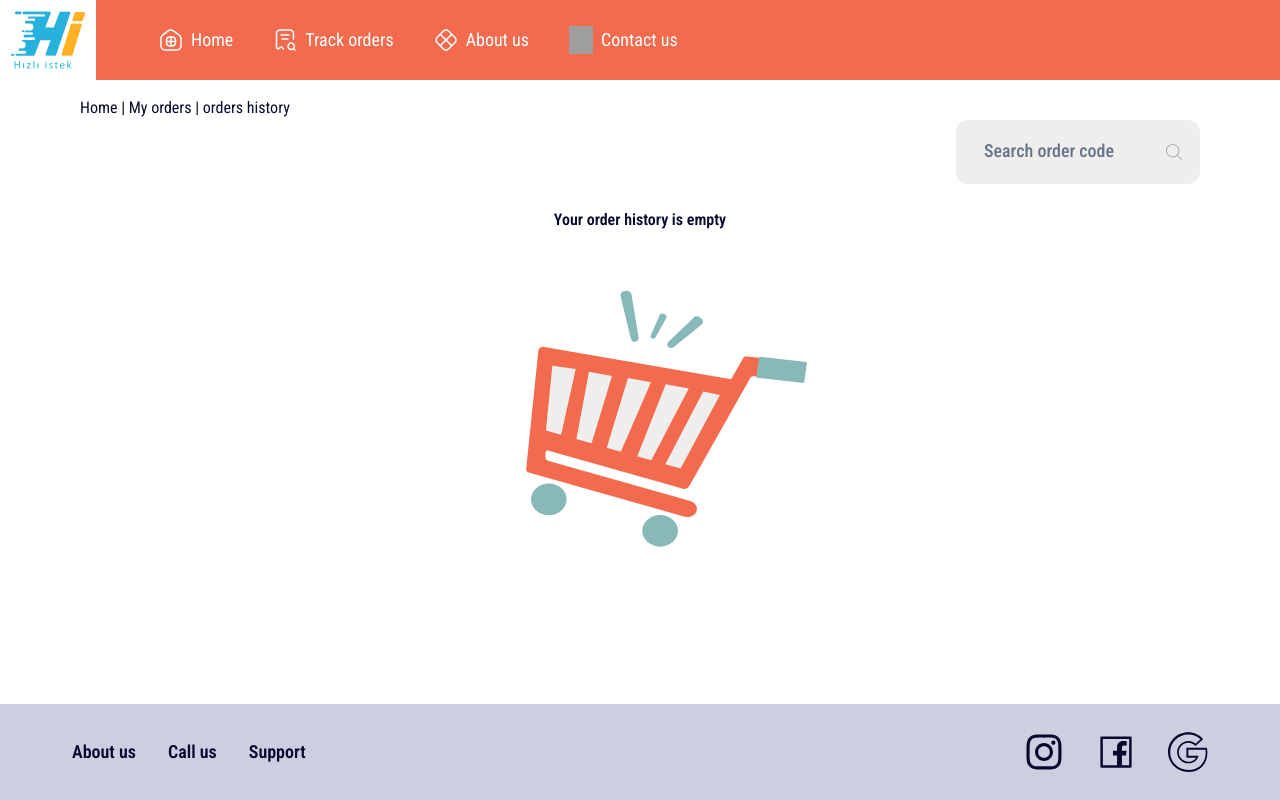
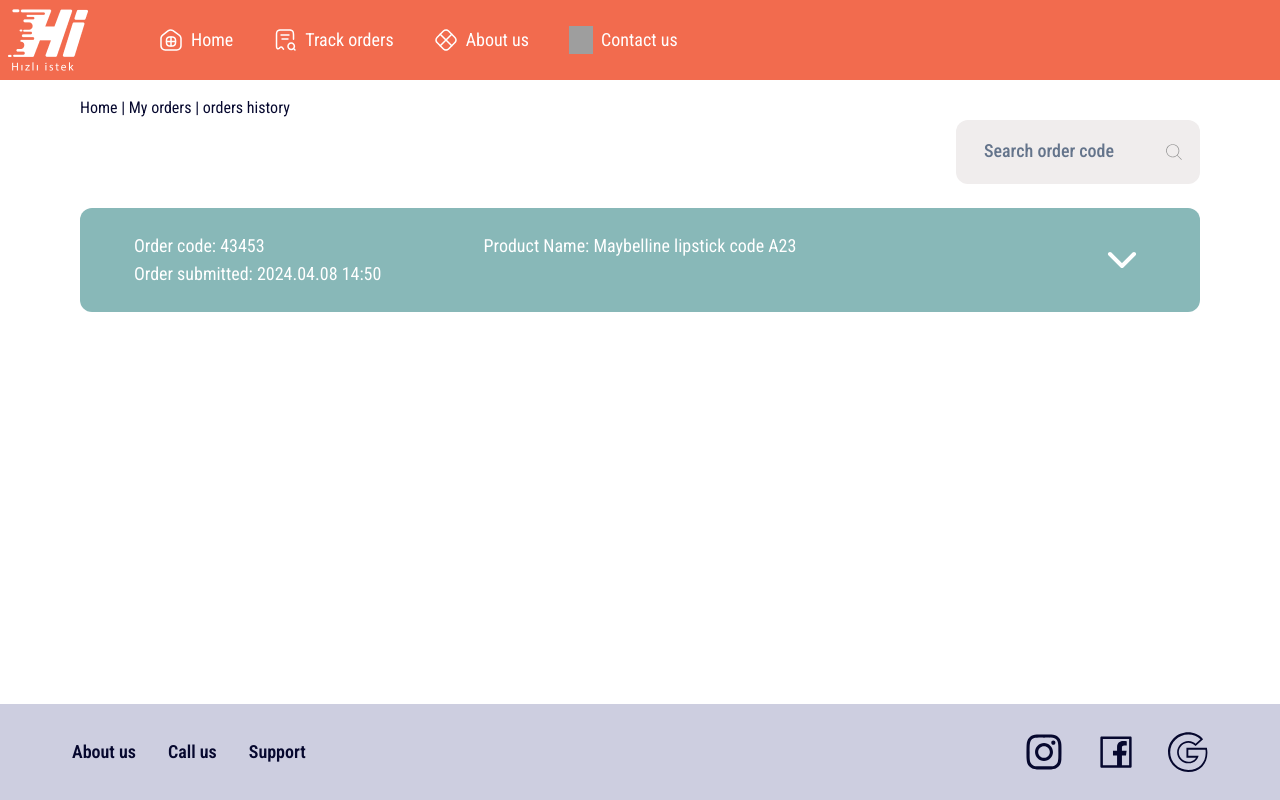
Before and after one commit to sepehrsylvanus/hizli-istek, a Next.js app: page /history in a window 1280 px wide. Built offline with nearby package versions, Linux system fonts and the light colour scheme; no server answers; grey boxes are pictures that could not be loaded; a web font is replaced by a local one.

Commit message:
fix logo

```diff
--- a/app/(pages)/history/history.module.css
+++ b/app/(pages)/history/history.module.css
@@ -2,3 +2,6 @@
   font-weight: 500;
   font-size: 18px;
 }
+.customIcon::after {
+  font-size: 48px;
+}
--- a/app/(pages)/history/page.tsx
+++ b/app/(pages)/history/page.tsx
@@ -23,14 +23,16 @@ const OrderHistory = () => {
         />
       </div>
       <div className="historyContainer mt-6">
-        {/* <Accordion type="single" collapsible>
+        <Accordion type="single" collapsible>
           <AccordionItem value="item-1">
-            <AccordionTrigger className="bg-secondary px-[3em] py-6 rounded-xl  relative text-onColor -mb-3">
+            <AccordionTrigger
+              className={`bg-secondary px-[3em] py-6 rounded-xl  relative text-onColor -mb-3 text-lg ${styles.customIcon}`}
+            >
               <div className="flex w-full ">
-                <div className="historyDetails ">
-                  <p className="text-onColor">Order code:43453</p>
+                <div className="historyDetails flex flex-col items-start">
+                  <p className="text-onColor">Order code:&nbsp;43453</p>
                   <p className="text-onColor">
-                    Order submitted:2024.04.08 14:50
+                    Order submitted:&nbsp;2024.04.08 14:50
                   </p>
                 </div>
                 <p className="justify-self-center absolute top-6 left-[50%] translate-x-[-50%] text-onColor">
@@ -130,11 +132,11 @@ const OrderHistory = () => {
               </div>
             </AccordionContent>
           </AccordionItem>
-        </Accordion> */}
-        <div className="flex flex-col items-center">
+        </Accordion>
+        {/* <div className="flex flex-col items-center">
           <p className="font-semibold">Your order history is empty</p>
           <Image src={"/cart.svg"} alt="cart" width={450} height={400} />
-        </div>
+        </div> */}
       </div>
     </div>
   );
--- a/components/ui/Navbar.tsx
+++ b/components/ui/Navbar.tsx
@@ -59,9 +59,16 @@ const Navbar = () => {
       <div className="navLeft  flex h-full items-center">
         <Link
           href={"/"}
-          className="mr-[3.5em] h-full flex  bg-onColor items-center px-2"
+          className={`mr-[3.5em] h-full flex  bg-onColor items-center px-2 ${
+            pathName !== "/" && "bg-tertiary"
+          }`}
         >
-          <Image src={"/hizliMain.png"} alt="logo" width={80} height={80} />
+          <Image
+            src={pathName === "/" ? "/hizliMain.png" : "/hizliOrder.png"}
+            alt="logo"
+            width={80}
+            height={80}
+          />
         </Link>
         <div className="flex gap-10 items-center">
           {navItems.map((navItem, index) => {
--- a/components/ui/accordion.tsx
+++ b/components/ui/accordion.tsx
@@ -30,7 +30,7 @@ const AccordionTrigger = React.forwardRef<
       {...props}
     >
       {children}
-      <ChevronDown className="h-4 w-4 shrink-0 transition-transform duration-200" />
+      <ChevronDown className="h-[48px] w-[48px] shrink-0 transition-transform duration-200 " />
     </AccordionPrimitive.Trigger>
   </AccordionPrimitive.Header>
 ));
```
